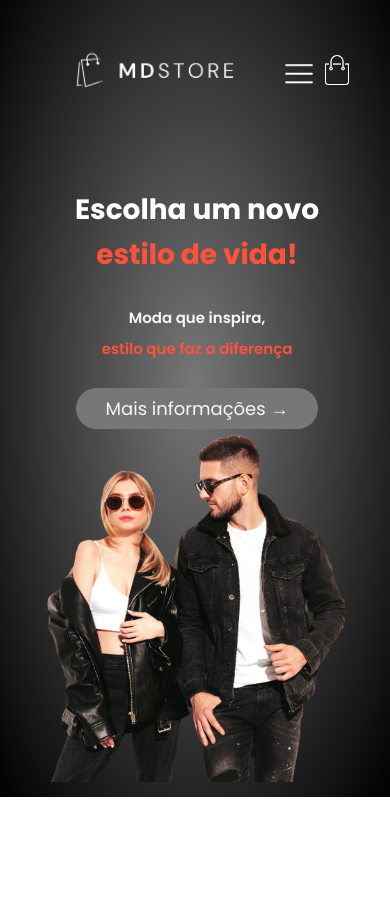
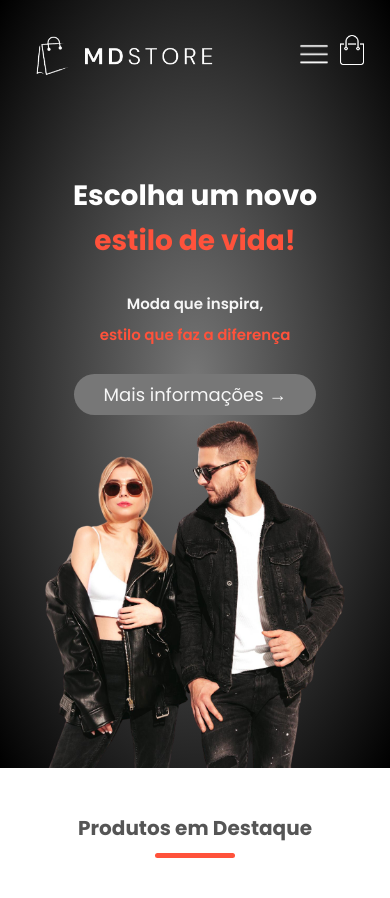
Before and after one commit to MatheusDClima/Loja.PHP, a PHP site: page / in a window 390 px wide. Shown: the top 898 px of the page. Run offline with PHP 8.4, Linux system fonts and the light colour scheme; some libraries are stand-ins or nearby versions.

Commit message:
Ajustando o front

```diff
--- a/assets/css/style.css
+++ b/assets/css/style.css
@@ -99,7 +99,7 @@ p {
 
 
 .col-2{
-    flex-basis: 50%;
+    flex-basis: 37%;
     min-width: 300px;
     color: var(--cor-fonte);/*mudar para color: var(--cor-fonte);*/
 }
@@ -203,7 +203,7 @@ p {
 .titulo{
     position: relative;
     line-height: 60px;
-    margin: 0 auto 80px;
+    margin: 30px auto 40px;
     text-align: center;
     color: var(--cor-fonte-corpo);
 }
@@ -700,13 +702,13 @@ ul{
     }*/
 
     .container{
-        padding: 15px;
-        margin: -30px 32px 0;
+        padding: 0px;
+        margin: -40px 32px 0;
     }
 
     nav ul{
         position: absolute;
-        top: 125px;
+        top: 80px;
         left: 0;
         background-color: rgba(0, 0, 0, 0.5);
         width: 100%;
@@ -727,7 +729,7 @@ ul{
 
     .logo img{
         margin-top: -50px;
-        margin: -17px 0 -22px -40px;
+        margin: -6px 0 -22px -70px;
     }
 
     .menu-celular{
@@ -770,18 +772,27 @@ ul{
         justify-content: space-around;
     }
 
+    .ver-produto select{
+        margin-left: 43px;
+    }
+
+    h2{
+        font-size: 20px;
+    }
+
 }
 
 /*-------------CELULAR até a máxima da tela de 600-------------*/
 
 @media only screen and (max-width:600px){
+
     .linha{
         text-align: center;
     }
 
-    .col-2, .col-3, .col-4{
+    /*.col-2, .col-3, .col-4{
         flex-basis: 100%;
-    }
+    }*/
 
     .col-2 h1{
         font-size: 28px;
--- a/index.php
+++ b/index.php
@@ -102,7 +102,7 @@ require('./sheep_core/config.php');
     <!--INÍCIO PRODUTOS EM DESTAQUE-->
      <div class="corpo-categorias">
 
-        <br><br></BR><h2 class="titulo">Produtos em Destaque</h2>
+        <h2 class="titulo">Produtos em Destaque</h2>
 
 
        <!--INCÍCIO LINHA PRODUTOS EM DESTAQUE-->
```
Also changed, not shown: other parts of assets/css/style.css (+17 -15 lines).
